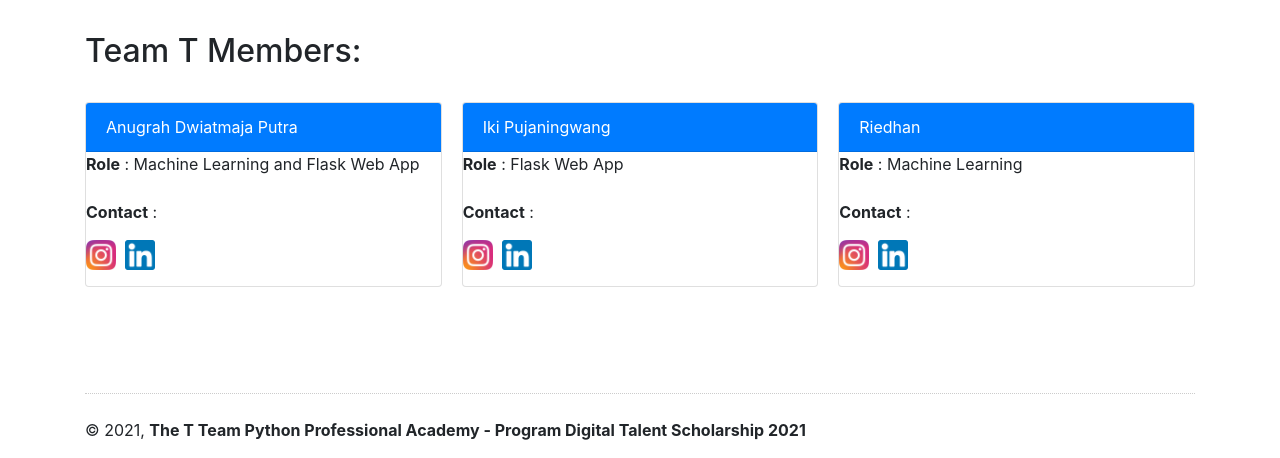
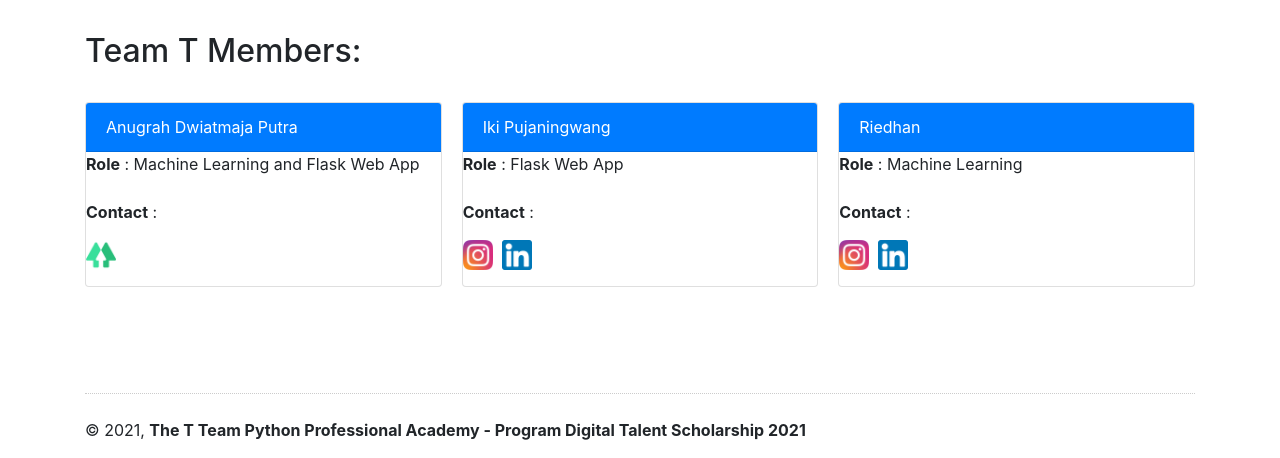
Before and after one commit to anugrahdputra/machine_learning_based_on_symptoms, a Flask app: page /about in a window 1280 px wide. Shown: the part 603-1061 px from the top of the page. Run offline with Flask 2, Linux system fonts and the light colour scheme; some libraries are stand-ins or nearby versions.

Commit message:
update putra social media

```diff
--- a/flask/templates/about.html
+++ b/flask/templates/about.html
@@ -27,8 +27,7 @@
                     <br />
                     <b>Contact</b> :
                     <div style="margin-top: 5px;">
-                        <a href="https://www.instagram.com/anugrahdputra" target="_blank"><img src="{{ url_for('static', filename='ig.png') }}" alt="" style="width: 30px;"></a>&nbsp;
-                        <a href="https://www.linkedin.com/in/anugrahdputra/" target="_blank"><img src="{{ url_for('static', filename='linkedin.png') }}" alt="" style="width: 30px;"></a>
+                        <a href="https://linktr.ee/anugrahdputra" target="_blank"><img src="{{ url_for('static', filename='linktree.png') }}" alt="" style="width: 30px;"></a>&nbsp;
                     </div>
                 </p>
             </div>
```
Also changed, not shown: README.md (deleted), flask/static/linktree.png (added).
